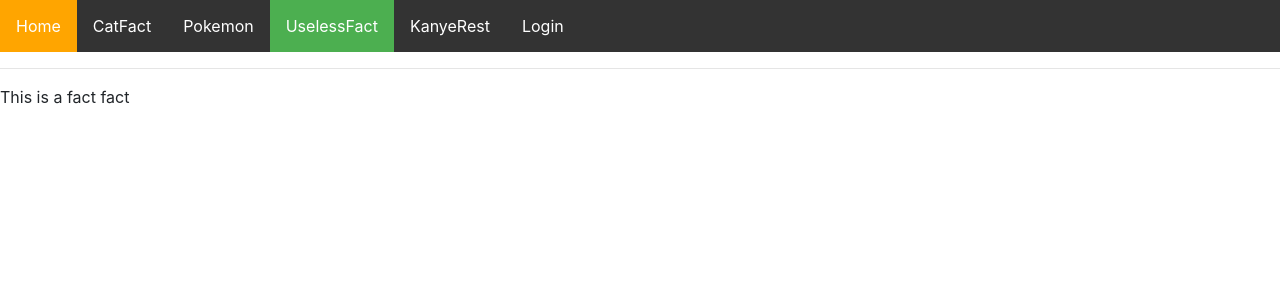
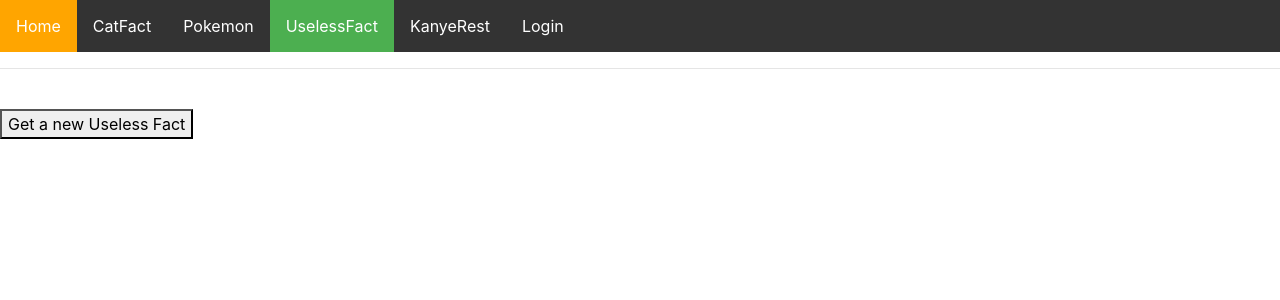
Before and after one commit to cprejler/CA3SPA, a React (Create React App) app: page /uselessfact in a window 1280 px wide. Shown: the top 300 px of the page. Built offline with nearby package versions, Linux system fonts and the light colour scheme.

Commit message:
frontend uselessfact

```diff
--- a/src/UselessFact.js
+++ b/src/UselessFact.js
@@ -1,14 +1,45 @@
-import React, { useState, useEffect } from "react";
+import React, { useState} from "react";
 
 import "./style.css";
 import "bootstrap/dist/css/bootstrap.min.css";
-import facade from "./apiFacade";
-
-export default function UselessFact(){
-    return(
-        <div>This is a fact fact</div>
-
-    )
 
 
+function UselessFact(){
+    const[uselessFact, setUselessFact] = useState();
+
+
+    function getUselessFact(){
+        let options = {
+          'method': 'GET',
+          'headers': {
+            'Content-Type': 'application/json',
+            'Accept': 'application/json'
+          }
+        }
+        fetch("http://localhost:8080/CA3/api/uselessfact", options)
+    .then(res => res.json())
+    .then(data => {
+      console.log(data);
+      setUselessFact(data.text);
+
+    });
+  }
+
+  function callUselessFact(){
+    return (uselessFact ? (<>
+    <h3>Useless Fact:</h3>
+    <i>{uselessFact}</i>
+    </>):(<></>));
+  }
+
+
+  return (
+    <div className="UselessFact">
+      {callUselessFact()}
+      <br></br>
+      <button onClick={getUselessFact}>Get a new Useless Fact</button>
+    </div>
+  );
 }
+
+export default UselessFact;
```
